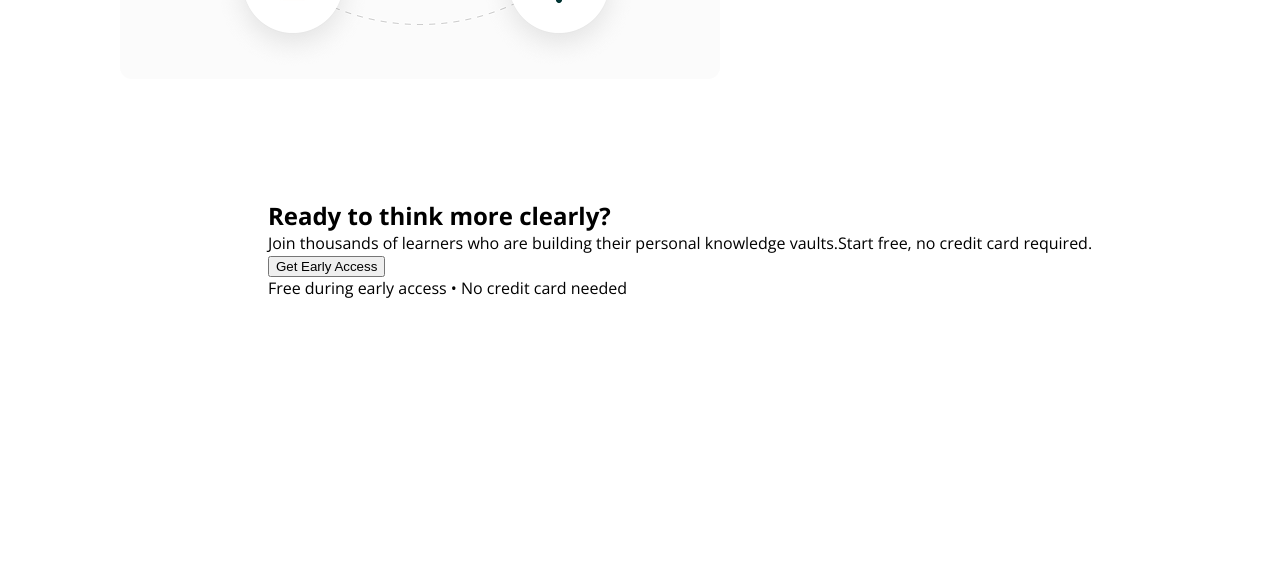
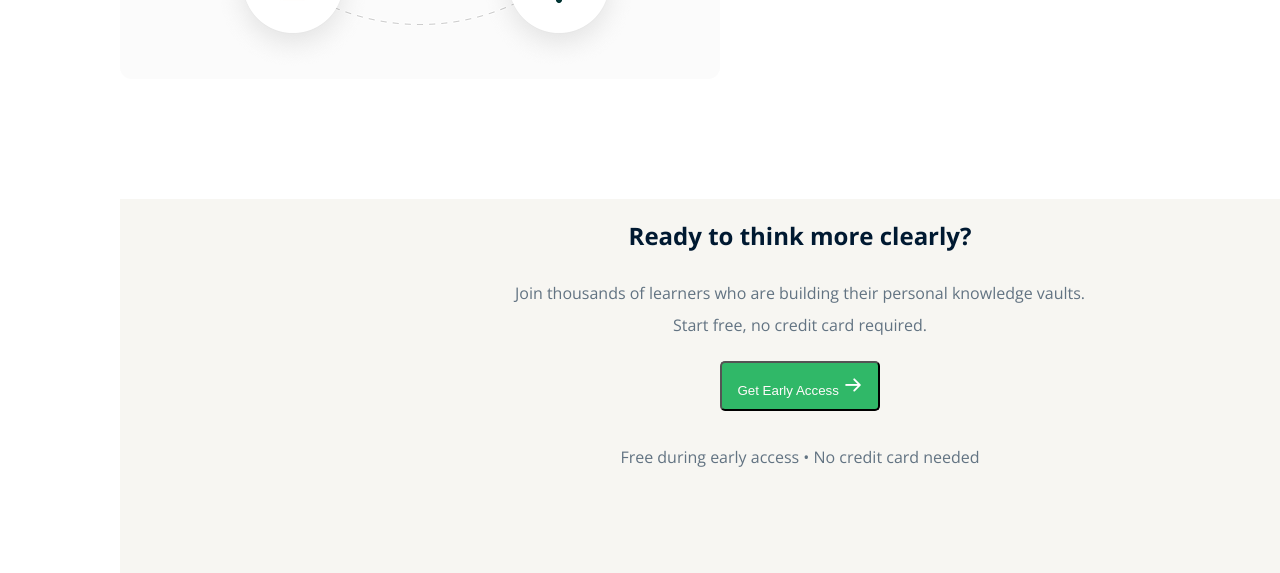
Before and after one commit to jihadhosenp-gif/my-first-assignment, a plain HTML site: page index.html in a window 1280 px wide. Shown: the part 1957-2530 px from the top of the page. Drawn offline with nearby package versions, Linux system fonts and the light colour scheme.

Commit message:
clearly is styled here

```diff
--- a/index.html
+++ b/index.html
@@ -85,13 +85,26 @@ help you think clearly, connect ideas, and turn learning into long-term knowledg
         </ul>
        </div>
     </section>
-    <section>
-        <div>
+    <section class="jin">
+        <div class="clearly">
             <h1>Ready to think more clearly?</h1>
-            <p>Join thousands of learners who are building their personal knowledge vaults.Start free, no credit card required.</p>
-            <button>Get Early Access</button>
+            <p>Join thousands of learners who are building their personal knowledge vaults.</p>
+            <p> Start free, no credit card required.</p>
+            <button>Get Early Access <img src="./B13-A01-Knowledge-Vault/assets/ArrowRight.png" alt=""></button>
             <p>Free during early access • No credit card needed</p>
         </div>
     </section>
+    <footer>
+        <section>
+            <div>
+                <img src="./B13-A01-Knowledge-Vault/assets/logo-footer.png" alt="">
+                <p>Social Links</p>
+                <img src="./B13-A01-Knowledge-Vault/assets/" alt="">
+                <i class="fa-brands fa-facebook"></i>
+
+
+            </div>
+        </section>
+    </footer>
 </body>
 </html>
--- a/style.css
+++ b/style.css
@@ -200,4 +200,43 @@ section{
     font-weight: 500px;
     clear: #001931;
     gap: 15px;
+ }
+.clearly{
+    width: 1360px;
+    height: 385px;
+    display: flex;
+    flex-direction: column;
+    justify-content: flex-start;
+    align-items: center;
+
 }
+.jin{
+    display: flex;
+    flex-direction: column;
+    justify-content: flex-start;
+    align-items: center;
+    margin-left: 120px;
+    background-color: #F7F6F2;
+}
+.clearly h1{
+    margin: 20px;
+    font-weight: bold;
+    color: #001931;
+}
+.clearly p{
+    margin-top: 10px;
+    display: flex;
+    justify-content: flex-start;
+    color: #627382;
+
+}
+.clearly button{
+    width: 160px;
+    height: 50px;
+    background-color: #30B868;
+    margin: 25px;
+    border-radius: 5px;
+    cursor: pointer;
+    color: #fffafa;
+
+}
```
